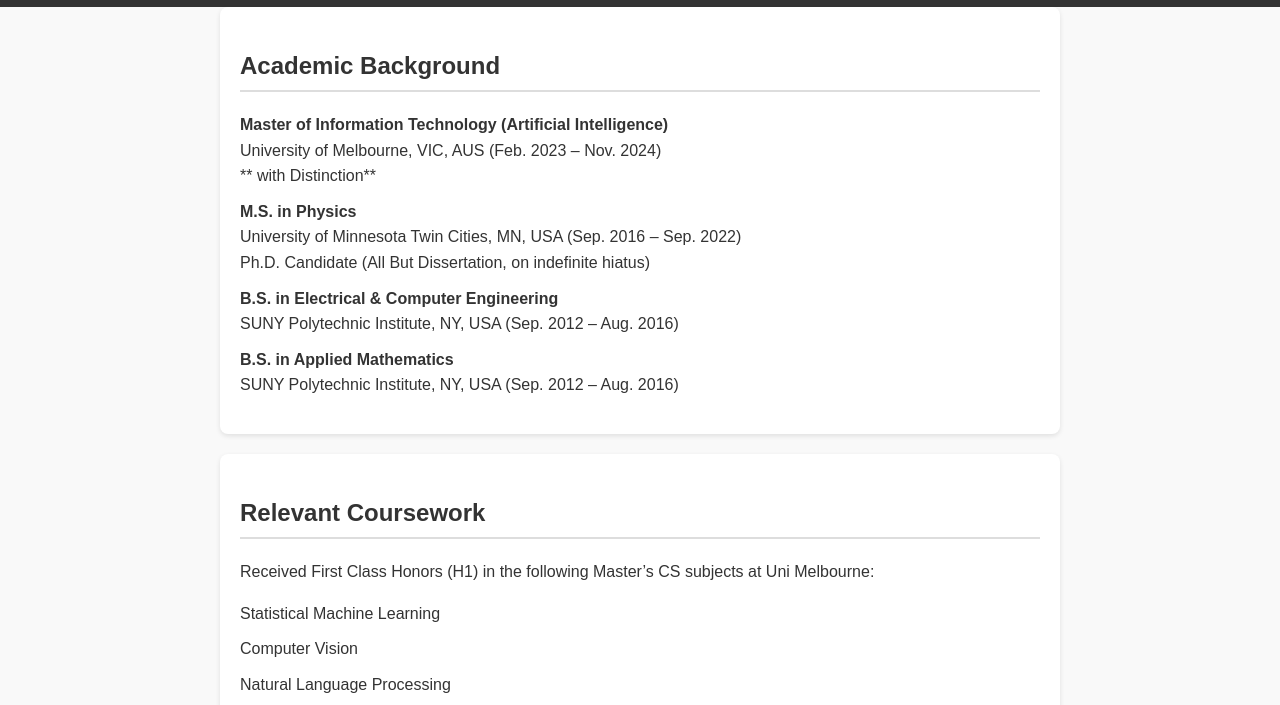
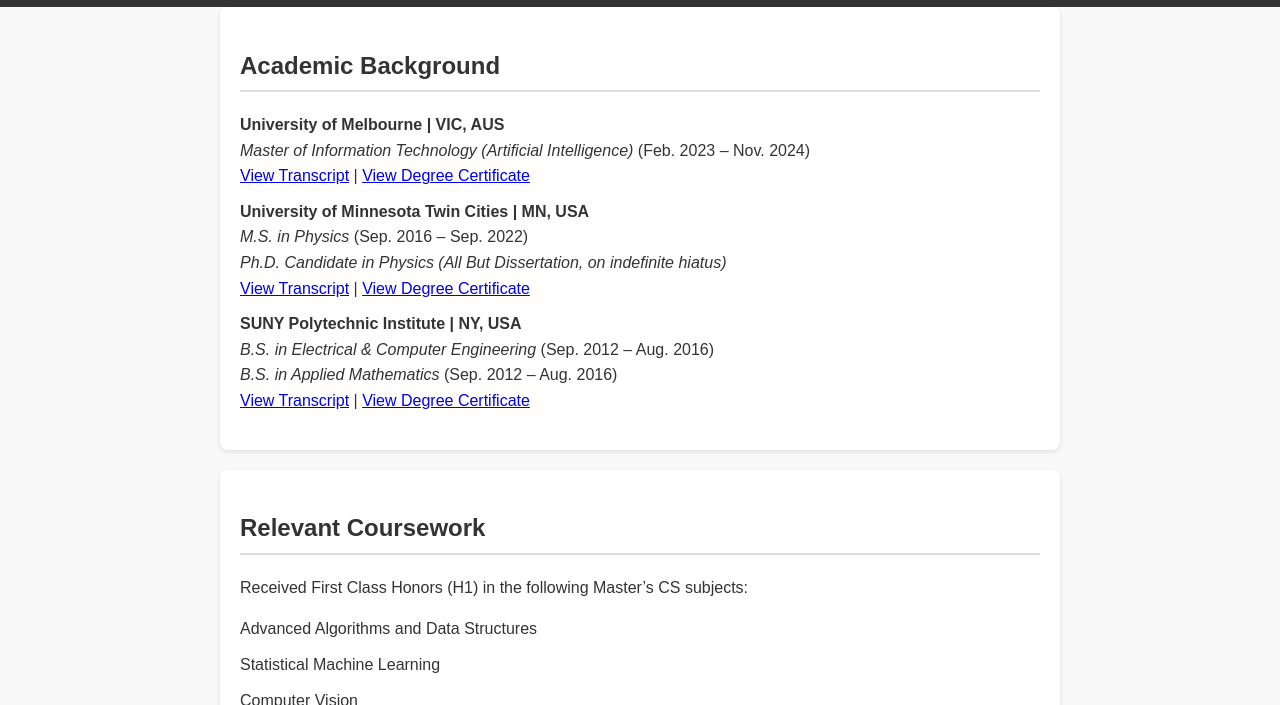
Before and after one commit to tsultan16/tsultan16.github.io, a plain HTML site: page education.html in a window 1280 px wide. Shown: the part 90-795 px from the top of the page. Drawn offline with Linux system fonts and the light colour scheme.

Commit message:
Update education.html

```diff
--- a/education.html
+++ b/education.html
@@ -22,37 +22,38 @@
         <h2>Academic Background</h2>
         <ul>
             <li>
-                <strong>Master of Information Technology (Artificial Intelligence)</strong> <br>
-                University of Melbourne, VIC, AUS (Feb. 2023 – Nov. 2024) <br>
-                ** with Distinction**
+                <strong>University of Melbourne | VIC, AUS</strong> <br>
+                <em>Master of Information Technology (Artificial Intelligence)</em> (Feb. 2023 – Nov. 2024) <br>
+                <a href="assets/Transcript_UniMelb.pdf" target="_blank">View Transcript</a> |
+                <a href="assets/Masters_Degree_certificate_UMN.jpg" target="_blank">View Degree Certificate</a>
             </li>
             <li>
-                <strong>M.S. in Physics</strong> <br>
-                University of Minnesota Twin Cities, MN, USA (Sep. 2016 – Sep. 2022) <br>
-                Ph.D. Candidate (All But Dissertation, on indefinite hiatus)
+                <strong>University of Minnesota Twin Cities | MN, USA</strong> <br>
+                <em>M.S. in Physics</em> (Sep. 2016 – Sep. 2022) <br>
+                <em>Ph.D. Candidate in Physics (All But Dissertation, on indefinite hiatus)</em> <br>
+                <a href="assets/Transcript_UMN.pdf" target="_blank">View Transcript</a> |
+                <a href="assets/Masters_Degree_certificate_UMN.jpg" target="_blank">View Degree Certificate</a>
             </li>
             <li>
-                <strong>B.S. in Electrical & Computer Engineering</strong> <br>
-                SUNY Polytechnic Institute, NY, USA (Sep. 2012 – Aug. 2016)
-            </li>
-            <li>
-                <strong>B.S. in Applied Mathematics</strong> <br>
-                SUNY Polytechnic Institute, NY, USA (Sep. 2012 – Aug. 2016)
+                <strong>SUNY Polytechnic Institute | NY, USA</strong> <br>
+                <em>B.S. in Electrical & Computer Engineering</em> (Sep. 2012 – Aug. 2016) <br>
+                <em>B.S. in Applied Mathematics</em> (Sep. 2012 – Aug. 2016) <br>
+                <a href="assets/Transcript_SUNYPoly.pdf" target="_blank">View Transcript</a> |
+                <a href="assets/Bachelors_Degree_certificate_SUNY.jpg" target="_blank">View Degree Certificate</a>
             </li>
         </ul>
     </section>
     <section>
         <h2>Relevant Coursework</h2>
         <p>
-            Received First Class Honors (H1) in the following Master’s CS subjects at Uni Melbourne:
+            Received First Class Honors (H1) in the following Master’s CS subjects:
         </p>
         <ul>
+            <li>Advanced Algorithms and Data Structures</li>
             <li>Statistical Machine Learning</li>
             <li>Computer Vision</li>
             <li>Natural Language Processing</li>
             <li>AI for Robotics</li>
-            <li>Algorithms and Complexity</li>
-            <li>Advanced Algorithms and Data Structures</li>
             <li>Intro to Quantum Computing</li>
             <li>Research Project (25pt)</li>
         </ul>
```
